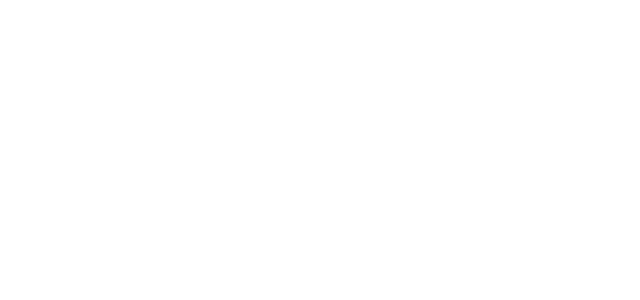
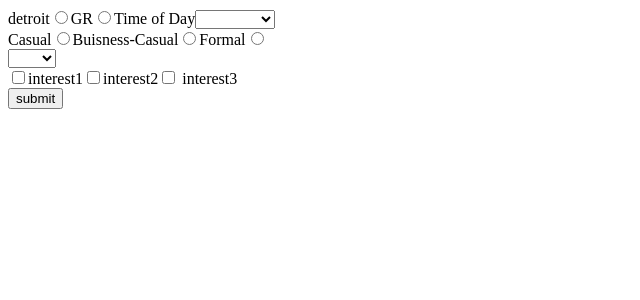
Before and after one commit to ajlajohnson/front-end-staycation, an Angular app: page /home in a window 1280 px wide. Shown: the top 300 px of the page, without its empty margins (0-640 px from the left). Built offline with nearby package versions, Linux system fonts and the light colour scheme.

Commit message:
added param methods to retrieve city value

```diff
--- a/src/app/data.service.ts
+++ b/src/app/data.service.ts
@@ -1,5 +1,6 @@
 import { Injectable } from '@angular/core';
 import { HttpClient } from '@angular/common/http';
+import { Router } from '@angular/router';
 
 @Injectable({
   providedIn: 'root'
@@ -8,8 +9,11 @@
   baseUrl: string = 'http://localhost:3000';
   key: string = 'AIzaSyAx6C2ZoVVCy_9NNDpn4ZzzpSaFBd1FOT4';
   place_id: string = 'ChIJX80xAaIyO4gR8GDwgVUFi6I';
+  restaurants: any = [];
 
-  constructor(private http: HttpClient) { }
+
+  constructor(private http: HttpClient, private router: Router) { }
+
 
   retrievePlace = () => {
     return this.http.get(`${this.baseUrl}/results`, {
@@ -20,5 +24,14 @@
     });
   };
 
+  getRestaurants = (params): any => {
+    return this.http.get(`${this.baseUrl}/restaurants`, {
+      params: params,
+    });
+  };
+
+
+
+
 
 }
--- a/src/app/quiz-form/quiz-form.component.html
+++ b/src/app/quiz-form/quiz-form.component.html
@@ -1,39 +1,40 @@
-<form #quizForm="ngForm"  >
-  <label for="city">Pick a City</label>
+<form #quizForm="ngForm" (ngSubmit)="submit(quizForm)">
+  <label for="city">detroit</label>
 
-  <input type="button" name="city" id="city" value="d" ngModel/>
+  <input type="radio" name="city" id="city" value="d" ngModel />
 
-  <input type="button" name="city" id="city" value="gr" ngModel/>
+  <label for="city">GR</label>
+  <input type="radio" name="city" id="city" value="gr" ngModel />
 
   <label for="time">Time of Day</label>
 
-  <select id="time" name="time">
-    <option value="1">Morning</option>
-    <option value="2">Afternoon</option>
-    <option value="3">Night</option>
-  </select ngModel>
+  <select id="time" name="time" ngModel>
+    <option value="morning">Morning</option>
+    <option value="afternoon">Afternoon</option>
+    <option value="night">Night</option>
+  </select>
 
   <div>
     <label for="atmosphere">Casual</label>
-    <input type="radio" id="Casual" name="atmosphere" value="Casual" ngModel/>
+    <input type="radio" id="Casual" name="atmosphere" value="Casual" ngModel />
     <label for="atmosphere">Buisness-Casual</label>
-    <input type="radio" id="Home" name="atmosphere" value="Home" ngModel/>
+    <input type="radio" id="Home" name="atmosphere" value="Home" ngModel />
     <label for="atmosphere">Formal</label>
-    <input type="radio" id="formal" name="atmosphere" value="formal" ngModel/>
+    <input type="radio" id="formal" name="atmosphere" value="formal" ngModel />
   </div>
 
   <div>
-    <select id="kids" name="kids">
+    <select id="kids" name="kids" ngModel>
       <option value="kids">Kids</option>
-    </select ngModel>
+    </select>
   </div>
 
   <div>
-    <input type="checkbox" id="interest1" name="interest1" value="interest1" ngModel/>
+    <input type="checkbox" id="interest1" name="interest1" value="interest1" ngModel />
     <label for="interest1">interest1</label>
-    <input type="checkbox" id="interest2" name="interest2" value="interest2" ngModel/>
+    <input type="checkbox" id="interest2" name="interest2" value="interest2" ngModel />
     <label for="interest2">interest2</label>
-    <input type="checkbox" id="interest3" name="interest3" value="interest3" ngModel/>
+    <input type="checkbox" id="interest3" name="interest3" value="interest3" ngModel />
     <label for="interest3"> interest3</label>
   </div>
 
--- a/src/app/quiz-form/quiz-form.component.ts
+++ b/src/app/quiz-form/quiz-form.component.ts
@@ -1,4 +1,6 @@
-import { Component, OnInit } from '@angular/core';
+import { Component, EventEmitter, OnInit, Output } from '@angular/core';
+import { NgForm } from '@angular/forms';
+import { Router } from '@angular/router';
 import { DataService } from '../data.service';
 
 @Component({
@@ -7,11 +9,29 @@
   styleUrls: ['./quiz-form.component.css'],
 })
 export class QuizFormComponent implements OnInit {
-  constructor(private service: DataService) {}
+  // @Output() add = new EventEmitter<any>();
 
-  ngOnInit(): void {}
+  constructor(private service: DataService, private router: Router) { }
 
-  // submit = ()=>{
+  ngOnInit(): void { }
 
-  // }
+  submit = (form: NgForm): any => {
+    // this.add.emit(form.value);
+    console.log(form.value);
+    this.router.navigate(['results'], {
+      queryParams: {
+        city: form.value.city,
+        tod: form.value.time,
+        atmosphere: form.value.atmosphere,
+        kids: form.value.kids,
+        // interest: form.value
+      }
+    });
+  }
+
+
+
+
+
+
 }
--- a/src/app/results/results.component.ts
+++ b/src/app/results/results.component.ts
@@ -1,6 +1,7 @@
-import { Component, OnInit } from '@angular/core';
+import { Component, Input, OnInit } from '@angular/core';
 import { DataService } from '../data.service';
 import { ActivatedRoute } from '@angular/router';
+import { analyzeFileForInjectables } from '@angular/compiler';
 
 @Component({
   selector: 'app-results',
@@ -9,12 +10,18 @@
 })
 export class ResultsComponent implements OnInit {
   placeId: any;
+  @Input() info: any;
+  restaurants: any = [];
 
 
   constructor(private service: DataService, private route: ActivatedRoute) { }
 
   ngOnInit(): void {
     this.displayResults();
+    this.route.queryParamMap.subscribe((params: any) => {
+      console.log(params.params);
+      this.getRestaurants(params.params);
+    })
   }
 
   displayResults = () => {
@@ -23,4 +30,15 @@
     });
   }
 
+  getRestaurants = (params) => {
+    this.service.getRestaurants(params).subscribe((response) => {
+      console.log(response);
+    });
+  }
+
+  // filterRestaurants = () => {
+  //   this.restaurants.filter((restaurant)=> {
+  //     restaurant.city ==
+  //   });
+
 }
```
